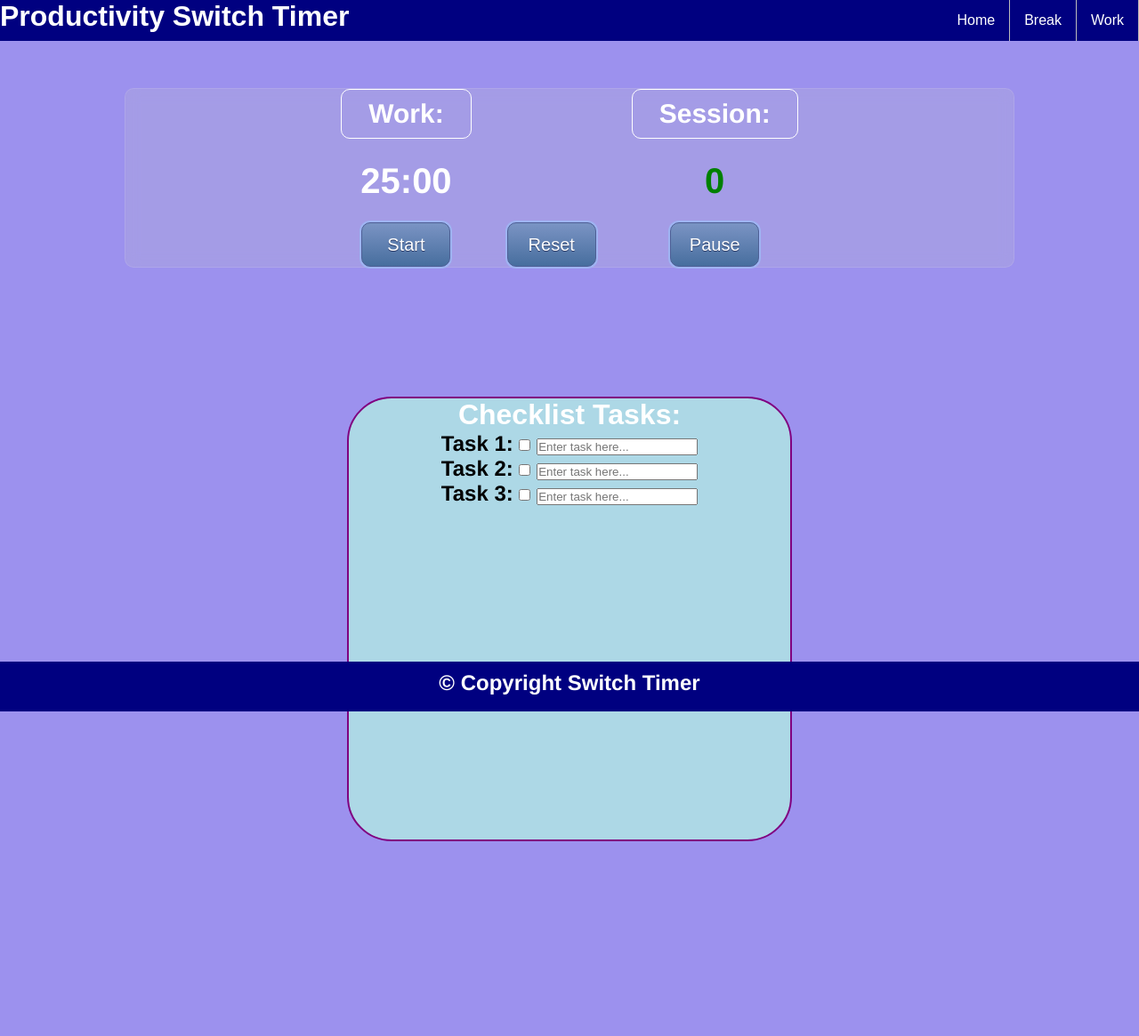
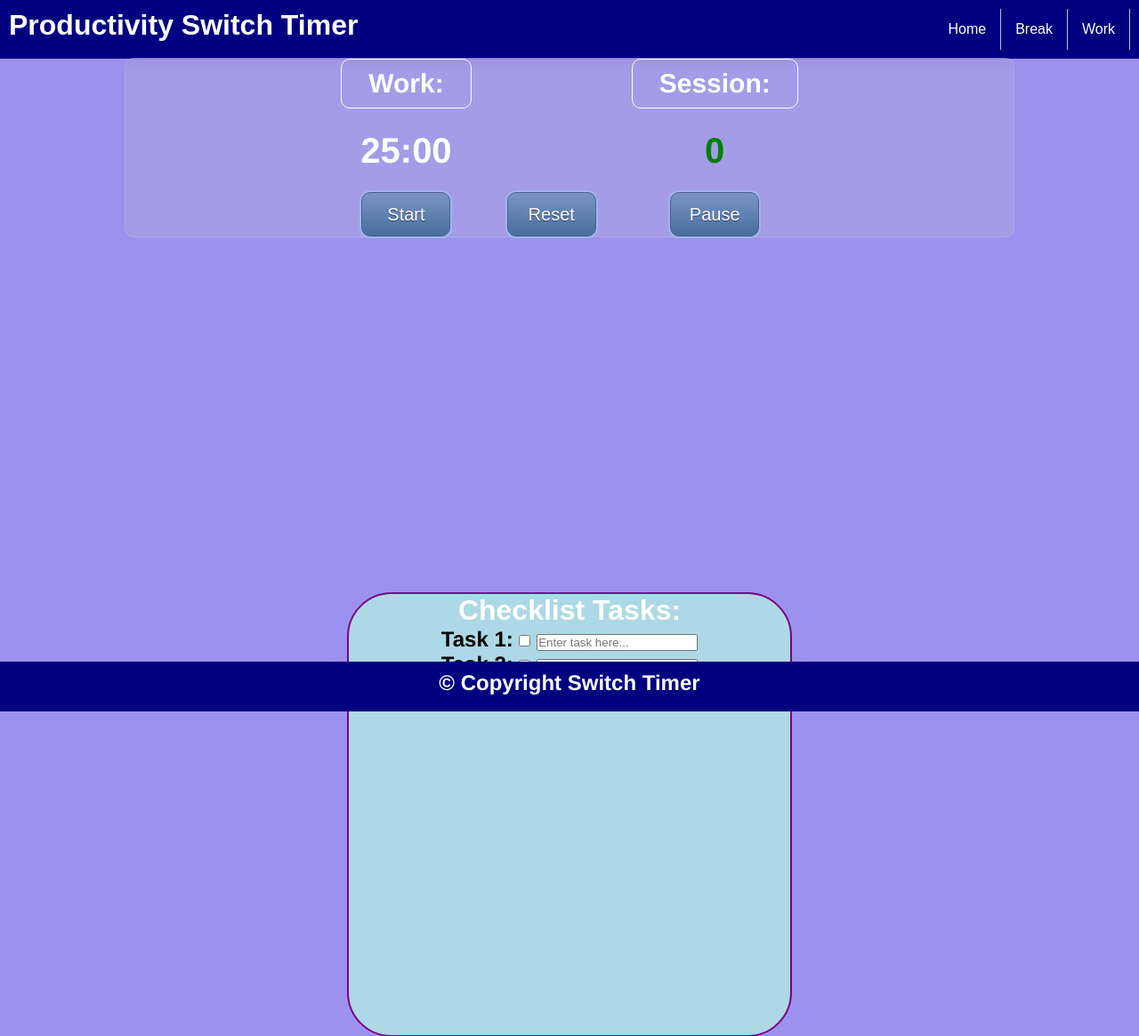
Before and after one commit to vfr9/switch-timer-group-project, a Flask app: page /work in a window 1280 px wide. Shown: the top 1165 px of the page at 89% size. Before the commit the page ends 946 px from the top, so only its background shows below. Run offline with Flask 2, Linux system fonts and the light colour scheme.

Commit message:
created working nav bar

```diff
--- a/static/style.css
+++ b/static/style.css
@@ -29,12 +29,11 @@ body {
 
 .header{
 	background-color:navy;
-	position: fixed;
-	top: 0px;
+	position: relative;
 	width: 100%;
 	color: white;
 	text-align: center;
-	height: 7vh;
+	height: auto;
 	padding: 10px;
 }
 
@@ -57,30 +56,19 @@ body {
 	padding: 10px;
 }
 
-
-  .mainContainer {
-	height: 100vh;
+.mainContainer {
+	height: 50vh;
 	font-family: helvetica;
   }
 
+
   .container {
 	font-family: helvetica;
-	position: absolute;
 	display: flex;
 	justify-content: center;
 	align-items: center;
-	top: 00;
 	width: 100%;
 	height: 50%;
-  }
-
-  .title {
-	position: absolute;
-	top: 10px;
-	text-align: center;
-	color: var(--title);
-	font-size: 10vw;
-	text-align: center;
   }
 
   .glass {
@@ -149,10 +137,6 @@ body {
   /* responsiveness */
 
   @media (max-width: 700px) {
-	.title {
-	  top: 15px;
-	  font-size: 20vw;
-	}
 
 	.glass {
 	  padding-top: 30px;
@@ -373,11 +357,6 @@ body {
 }
 
 
-.btn:active {
-	position:relative;
-	top:1px;
-}
-
 .ButtonContainer {
     display: block;
     width: 100%;
@@ -406,7 +385,7 @@ ul {
 	margin: 0;
 	padding: 0;
 	overflow: auto;
-	background-color: navy;
+	/*background-color: navy;*/
   }
 
   li {
--- a/templates/index.html
+++ b/templates/index.html
@@ -12,10 +12,15 @@
     <title>Switch Timer</title>
 </head>
 <body>
+
   <header class="header">
     <h1>Productivity Switch Timer </h1>
 
  </header>
+
+
+
+
 
  <div class="mainContainer">
   <div class="container">
--- a/templates/work.html
+++ b/templates/work.html
@@ -16,20 +16,20 @@
 </head>
 <body>
 
-    <ul>
 
+  <!-- Navigation Bar -->
 
-    <h1 style="display:inline;">Productivity Switch Timer </h1>
-    <li><a href=./templates/work>Work</a></li>
-    <li><a href=./templates/break>Break</a></li>
-    <li><a href=./templates/index>Home</a></li>
+<div id='menu' class="header">
 
-    </ul>
-  </h1>
- </header>
+  <ul>
 
+  <h1 style="float:left;"> Productivity Switch Timer </h1>
+  <li><a href="work" title="Work"><span>Work</span></a></li>
+  <li><a href="break" title="Break"><span>Break</span></a></li>
+  <li><a href="/" title="Home"><span>Home</span></a></li>
+  </ul>
 
-
+</div>
 
 
 
@@ -49,6 +49,12 @@
  <div id="container" class="timer" id="timer" data-mode="pomodoro">
   <p id="work" class="label modeSelector__Button active">Work:</p>
   <p id="cycles" class="label modeSelector__Button active">Session:</p>
+
+
+
+
+
+
   <!--Work Timer-->
   <div id="work-timer" class="timer">
       <p id="w_minutes">25</p><p class="semicolon">:</p><p id="w_seconds">00</p>
@@ -126,6 +132,17 @@
 -->
 
 
+
+
+
+
+
+
+
+
+
+
+
 <div class="checklist square-background">
     <h1>Checklist Tasks:<br></h1>
     <h2>
```
Also changed, not shown: templates/break.html (+12 -3 lines).
